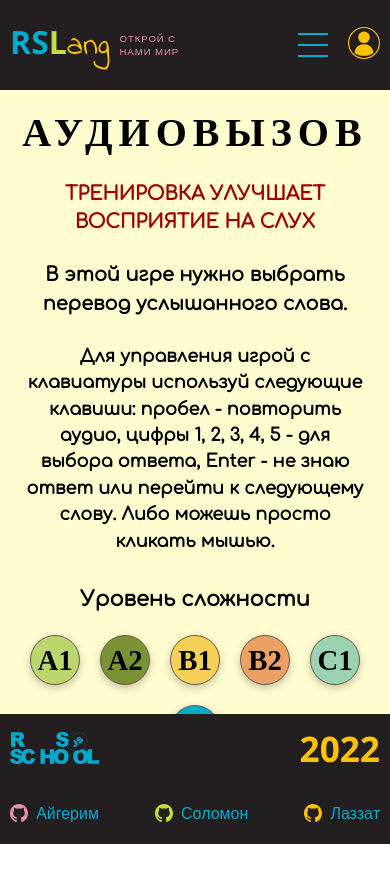
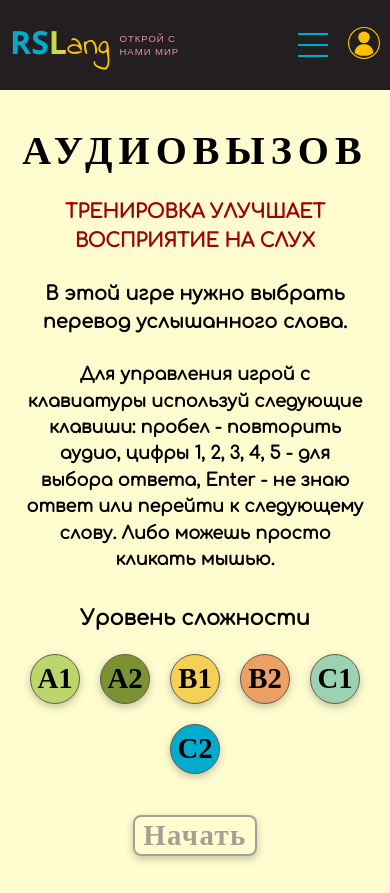
Before and after one commit to AigerimR/rslang, a React app: page /audio-game in a window 390 px wide. Before the commit the page ends 844 px from the top, so only its background shows below. Built offline with nearby package versions, Linux system fonts and the light colour scheme; a web font is replaced by a local one.

Commit message:
refactor: delete footer in games

```diff
--- a/src/components/Footer/Footer.tsx
+++ b/src/components/Footer/Footer.tsx
@@ -1,9 +1,14 @@
-import React from 'react';
+import React, { FC } from 'react';
 import classes from './footer.module.scss';
 import logoRSSchool from '../../assets/svg/rsschool.svg';
 import logoGitHub from '../../assets/svg/github.svg';
+import { useLocation } from 'react-router-dom';
 
-const Footer = () => {
+const Footer: FC = () => {
+  const { pathname } = useLocation();
+  if (pathname === '/audio-game') return null;
+  if (pathname === '/sprint-game') return null;
+
   return (
     <footer className={classes.footer}>
       <div className={classes.container}>
--- a/src/components/Pages/GamePage/gamePage.module.scss
+++ b/src/components/Pages/GamePage/gamePage.module.scss
@@ -2,9 +2,8 @@
 
 .page {
   position: relative;
-  height: calc(100vh - 180px);
+  min-height: calc(100vh - 90px);
   background-color: $color-creame;
-  overflow-y: auto;
 
   .container {
     display: flex;
@@ -17,8 +16,8 @@
     display: flex;
     justify-content: center;
     width: 50%;
-    margin-top: 5%;
-    margin-bottom: 5%;
+    margin-top: 10%;
+    margin-bottom: 10%;
     font-family: 'Comfortaa', cursive;
     font-weight: 600;
   }
@@ -86,9 +85,3 @@
     width: 100%;
   }
 }
-
-@media screen and (max-width: 540px) {
-  .page {
-    height: calc(100vh - 220px);
-  }
-}
```
